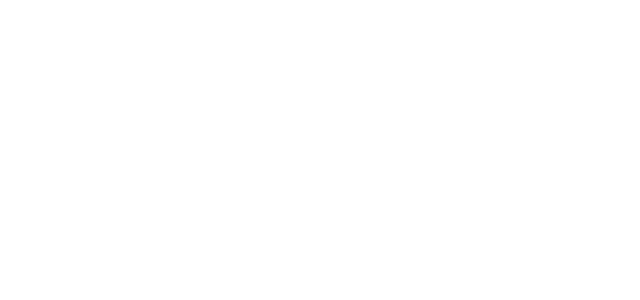
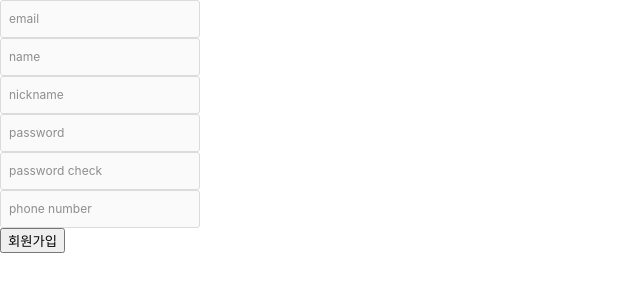
Before and after one commit to hhhhhhdong/SSAPID, a React (Create React App) app in the folder frontend/: page /Register in a window 1280 px wide. Before the commit this address had no page. Shown: the top 300 px of the page, without its empty margins (0-640 px from the left). Built offline with nearby package versions, Linux system fonts and the light colour scheme.

Commit message:
Add: RegisterForm

```diff
--- a/frontend/src/App.tsx
+++ b/frontend/src/App.tsx
@@ -3,6 +3,7 @@
 import Main from "./pages/Main";
 import Home from "./pages/Home";
 import IdFindPage from "./pages/IdFindPage";
+import Register from "./pages/Register";
 
 function App() {
   return (
@@ -12,6 +13,7 @@
           <Route path="/" element={<Home />} />
           <Route path="/Main" element={<Main />} />
           <Route path="/IdFind" element={<IdFindPage />} />
+          <Route path="/Register" element={<Register />} />
         </Routes>
       </div>
     </Router>
--- /dev/null
+++ b/frontend/src/components/RegisterForm.tsx
@@ -0,0 +1,77 @@
+import React, { ChangeEvent, useState, MouseEvent } from "react";
+import Input from "./common/Input";
+import Button from "./common/Button";
+import style from "../styles/RegisterForm.module.scss";
+
+function RegisterForm() {
+  const [form, setForm] = useState({
+    userId: "",
+    userPw: "",
+    userPwCheck: "",
+    userNickname: "",
+    userPhone: "",
+    userName: "",
+  });
+  const onChange = (e: ChangeEvent<HTMLInputElement>) => {
+    const { name, value } = e.target;
+    setForm({
+      ...form,
+      [name]: value,
+    });
+  };
+
+  const onClick = () => {
+    console.log(form);
+  };
+  return (
+    <div className={style.wrapper}>
+      <div className={style.container}>
+        <div>
+          <Input
+            name="userId"
+            placeHolder="email"
+            value={form.userId}
+            onChange={onChange}
+            type="email"
+          />
+          <Input
+            name="userName"
+            placeHolder="name"
+            value={form.userName}
+            onChange={onChange}
+          />
+          <Input
+            name="userNickname"
+            placeHolder="nickname"
+            value={form.userNickname}
+            onChange={onChange}
+          />
+          <Input
+            name="userPw"
+            placeHolder="password"
+            type="password"
+            value={form.userPw}
+            onChange={onChange}
+          />
+          <Input
+            name="userPwCheck"
+            placeHolder="password check"
+            type="password"
+            value={form.userPwCheck}
+            onChange={onChange}
+          />
+          <Input
+            name="userPhone"
+            placeHolder="phone number"
+            value={form.userPhone}
+            onChange={onChange}
+            type="tel"
+          />
+        </div>
+        <Button buttonType="submit" text="회원가입" handleClick={onClick} />
+      </div>
+    </div>
+  );
+}
+
+export default RegisterForm;
--- a/frontend/src/components/common/Input.tsx
+++ b/frontend/src/components/common/Input.tsx
@@ -9,9 +9,10 @@
   onChange?: React.ChangeEventHandler<HTMLInputElement> | undefined;
   placeHolder?: string;
   name?: string;
+  type?: React.HTMLInputTypeAttribute | undefined;
 }
 
-function Input({ value, onChange, placeHolder, name }: Props) {
+function Input({ value, onChange, placeHolder, name, type = "text" }: Props) {
   const [inputValue, setInputValue] = useState<InputValue>(value);
   const changeHandler = (e: ChangeEvent<HTMLInputElement>) => {
     setInputValue(e.target.value);
@@ -24,11 +25,12 @@
         <input
           name={name}
           className={value ? style.inValueInput : ""}
-          type="text"
+          type={type}
           value={value}
           onChange={changeHandler}
         />
       </label>
+      <div />
     </div>
   );
 }
--- /dev/null
+++ b/frontend/src/pages/Register.tsx
@@ -0,0 +1,12 @@
+import React from "react";
+import RegisterForm from "../components/RegisterForm";
+
+function Register() {
+  return (
+    <div>
+      <RegisterForm />
+    </div>
+  );
+}
+
+export default Register;
--- a/frontend/src/styles/Input.module.scss
+++ b/frontend/src/styles/Input.module.scss
@@ -1,7 +1,10 @@
 .input {
   box-sizing: border-box;
-  border: 1px solid black;
+  border: 1px solid rgba(var(--ca6, 219, 219, 219), 1);
+  border-radius: 3px;
   font-size: 12px;
+  display: flex;
+  background: rgba(var(--b3f, 250, 250, 250), 1);
   label {
     // height: 36px;
     position: relative;
@@ -13,6 +16,7 @@
     user-select: none;
     line-height: 36px;
     transition: transform ease-out 0.1s;
+    color: rgba(var(--f52, 142, 142, 142), 1);
   }
   .inValueSpan {
     transform: scale(0.83333) translateY(-10px);
@@ -21,10 +25,19 @@
     padding: 14px 0 2px 8px;
   }
   input {
+    width: 100%;
     box-sizing: border-box;
     border: 0;
+    border-radius: 3px;
     height: 36px;
-    padding: 9px 0px 7px 8px;
+    padding: 9px 0 7px 8px;
     outline: 0;
+    background: rgba(var(--b3f, 250, 250, 250), 1);
+    text-overflow: ellipsis;
+  }
+  div {
+    width: 0;
+    padding-right: 8px;
+    height: 100%;
   }
 }
--- /dev/null
+++ b/frontend/src/styles/RegisterForm.module.scss
@@ -0,0 +1,2 @@
+.container {
+}
```
Also changed, not shown: frontend/src/pages/sample.txt (deleted).
